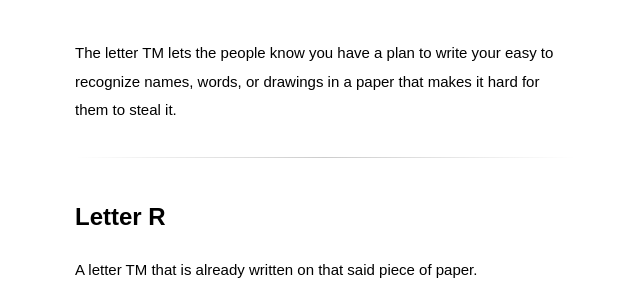
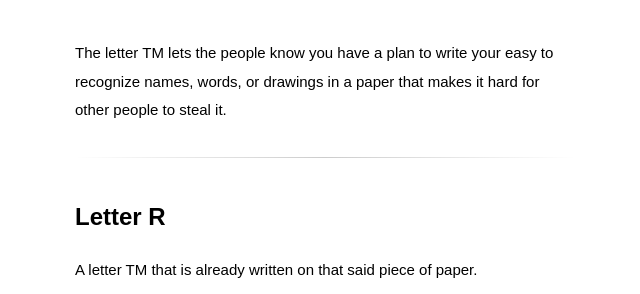
Before and after one commit to migzpogi/migzpogi.github.io, a Jekyll site: the page built from _posts/2016-06-30-ctmr.md, in a window 1280 px wide. Shown: the part 958-1252 px from the top of the page, without its empty margins (315-955 px from the left). Built offline with Jekyll 4.4.1, drawn with Linux system fonts in a browser that asks for light colours; some web fonts are replaced.

Commit message:
Edited post.

```diff
--- a/_posts/2016-06-30-ctmr.md
+++ b/_posts/2016-06-30-ctmr.md
@@ -25,7 +25,7 @@ Used for:
 
 + names, words or drawings that are easy to recognize
 
-The letter TM lets the people know you have a plan to write your easy to recognize names, words, or drawings in a paper that makes it hard for them to steal it.
+The letter TM lets the people know you have a plan to write your easy to recognize names, words, or drawings in a paper that makes it hard for other people to steal it.
 
 <div class="divider"></div>
 
```
Also changed, not shown: about.md (+3 -1 lines).
